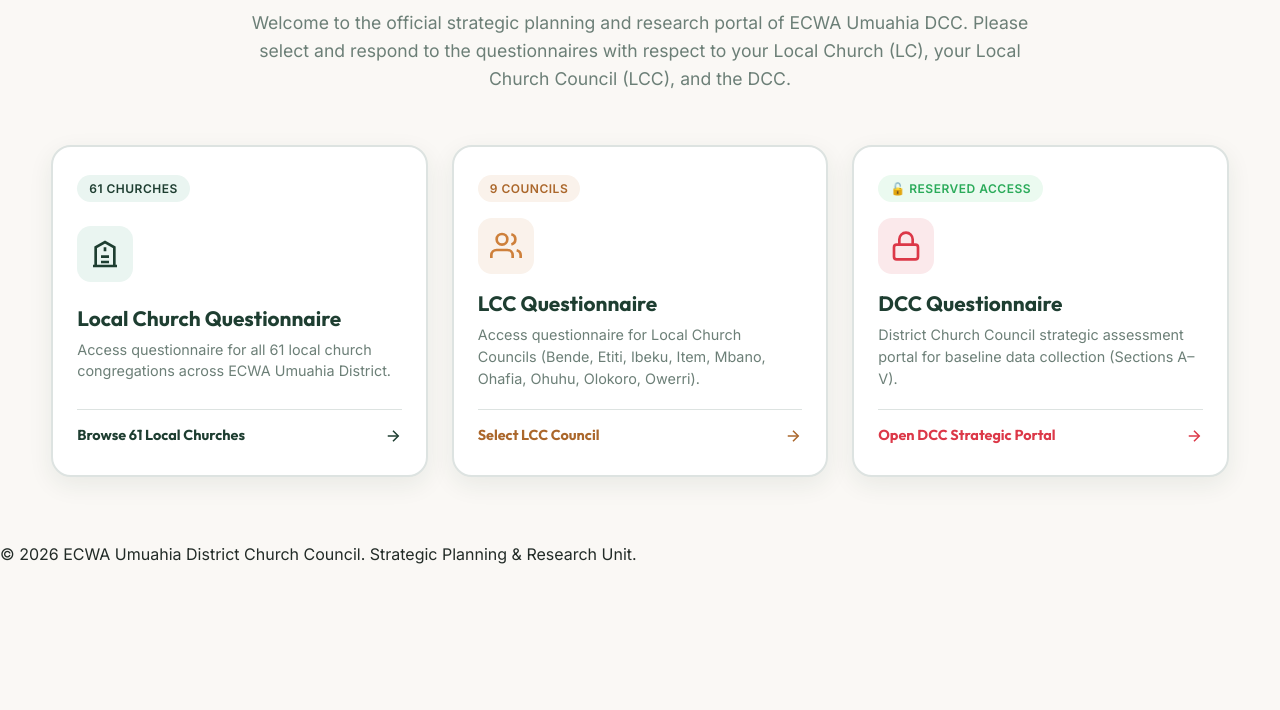
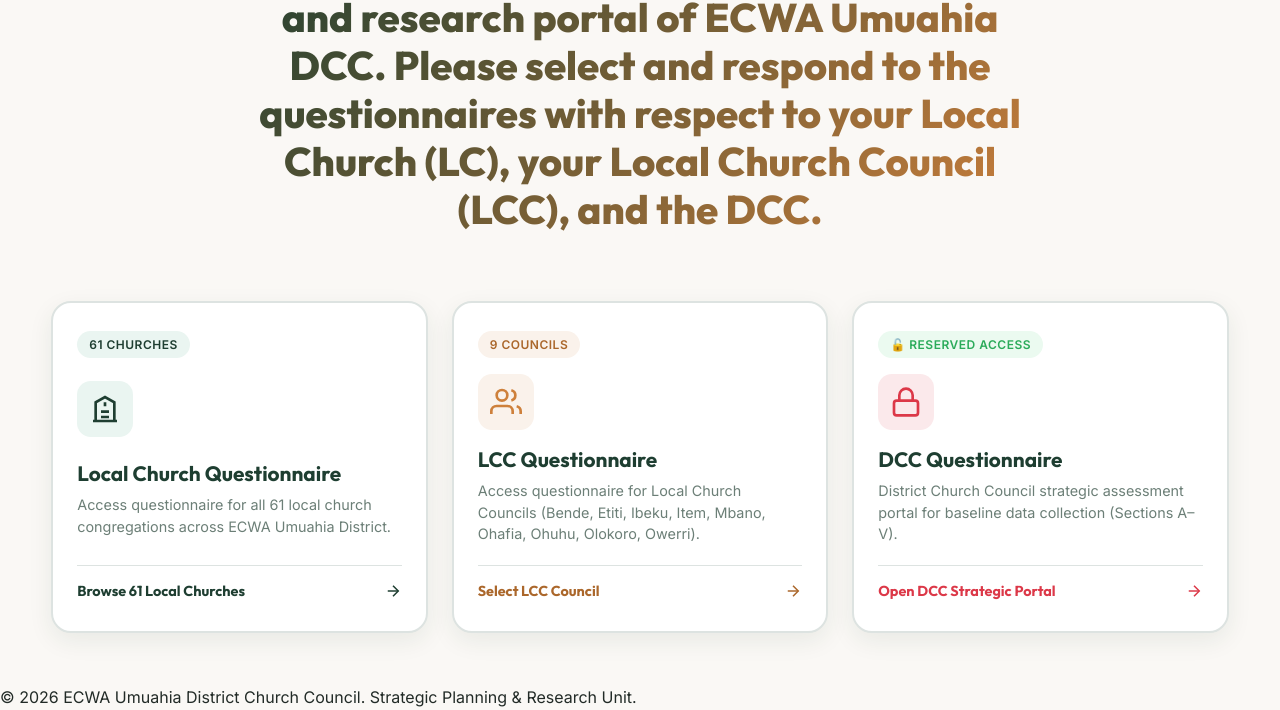
Before and after one commit to Decipher-ceo/Google-form, a plain HTML site: page index.html in a window 1280 px wide. Shown: the part 232-942 px from the top of the page. Before the commit the page ends 800 px from the top, so only its background shows below. Drawn offline with Linux system fonts and the light colour scheme.

Commit message:
Update index.html hero banner text and sync portal changes to GitHub

```diff
--- a/index.html
+++ b/index.html
@@ -72,10 +72,12 @@
                     <span class="pulse-dot"></span>
                     <span>ECWA Umuahia District Church Council Portal</span>
                 </div>
-                <h1 class="hero-animated-title">Strategic Feedback &amp; Research Hub</h1>
-                <p class="hero-animated-subtitle">
-                    Welcome to the official strategic planning and research portal of ECWA Umuahia DCC. Please select and respond to the questionnaires with respect to your Local Church (LC), your Local Church Council (LCC), and the DCC.
-                </p>
+                <h1 class="hero-animated-title">
+                    Welcome to the official strategic planning and research portal of ECWA Umuahia DCC. Please select
+                    and respond to the questionnaires with respect to your Local Church (LC), your Local Church Council
+                    (LCC), and the DCC.
+                </h1>
+
             </div>
 
             <!-- 3 Primary Action Cards Grid -->
```
